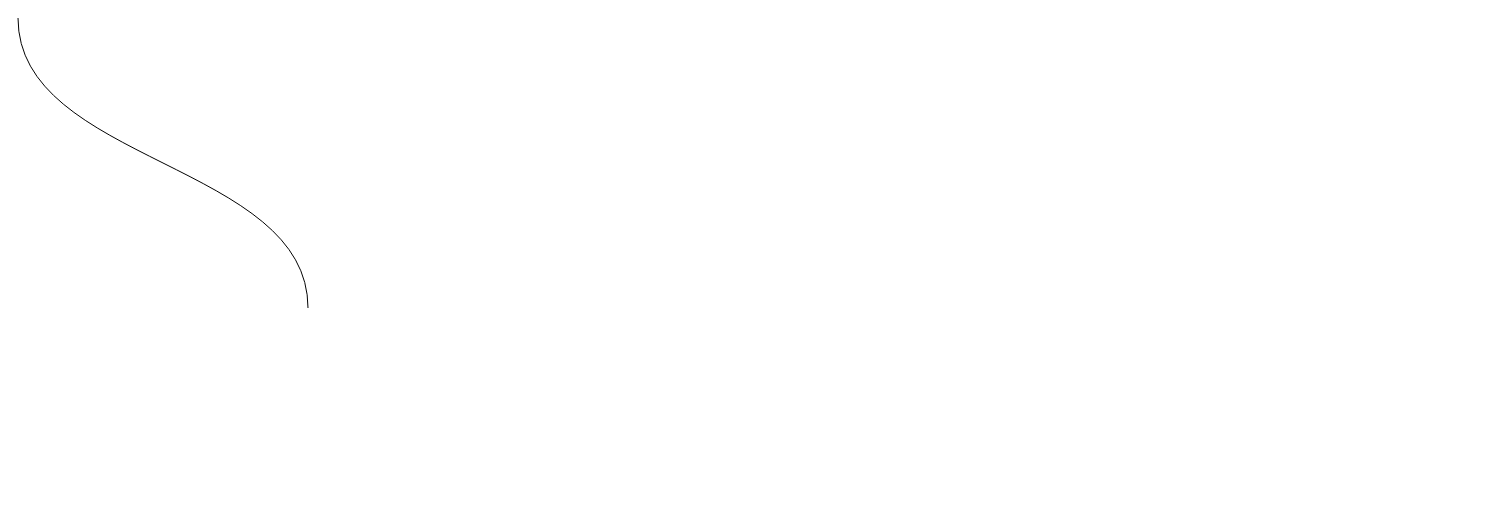
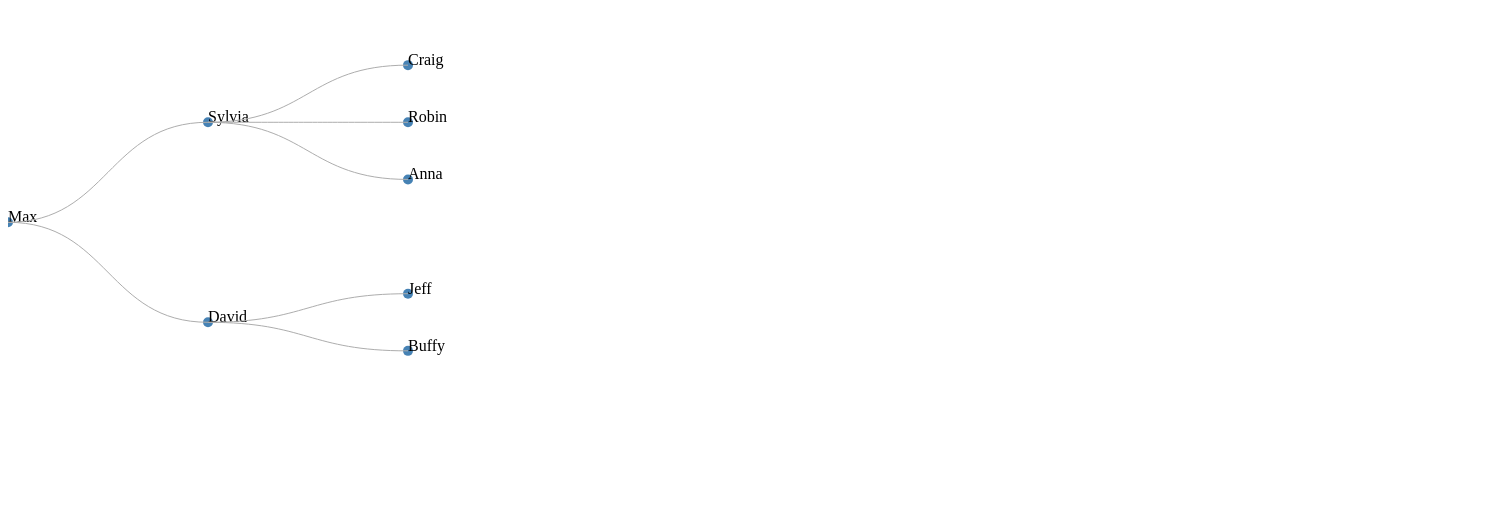
Before and after one commit to sumeersinha/d3-tut, a plain HTML site: page tut-14-2.html in a window 1280 px wide. Shown: the top 511 px of the page, 1508 px wide, since content can reach past the window. Drawn offline with nearby package versions, Linux system fonts and the light colour scheme.

Commit message:
tutorial 15 + fix tut-14

```diff
--- a/mydata-14.json
+++ b/mydata-14.json
@@ -8,7 +8,7 @@
 				{"name": "Robin"},
 				{"name": "Anna"}
 			]
-		}
+		},
 		{
 			"name" : "David",
 			"children" : [
--- a/tut-14-2.html
+++ b/tut-14-2.html
@@ -1,24 +1,57 @@
 <!doctype html>
 <html>
 <head>
-	<title>D3 Tutorial - 4</title>
+	<title>D3 Tutorial - 15</title>
 	<script src="http://d3js.org/d3.v3.min.js" charset="utf-8"></script>
 </head>
 	<body>
 		<script>
 			var canvas = d3.select("body")
 							.append("svg")
-							.attr("width", 1500)
-							.attr("height", 1500);
+							.attr("width", 500)
+							.attr("height", 500);
 
-			var diagonal = d3.svg.diagonal()
-								.source({x: 10, y: 10})
-								.target({x: 300, y: 300});
+			var tree = d3.layout.tree()
+							.size([400,400]);
 
-			canvas.append("path")
-					.attr("fill", "none")
-					.attr("stroke", "black")
-					.attr("d", diagonal);
+			d3.json("mydata-14.json", function(data){
+				var nodes = tree.nodes(data);
+				var links = tree.links(nodes);
+
+				var node = canvas.selectAll(".node")
+									.data(nodes)
+									.enter()
+										.append("g")
+										.attr("class", "node")
+										.attr("transform", function(d){
+											return "translate("+d.y+","+d.x+")";
+										});
+
+				node.append("circle")
+						.attr("r",5)
+						.attr("fill", "steelblue");
+
+				node.append("text")
+						.text(function(d){
+							return d.name;
+						});
+
+				var diagonal = d3.svg.diagonal()
+									.projection(function(d){
+										return [d.y,d.x];
+									});
+
+				canvas.selectAll(".link")
+						.data(links)
+						.enter()
+							.append("path")
+							.attr("class","link")
+							.attr("fill", "none")
+							.attr("stroke", "#ADADAD")
+							.attr("d",diagonal);
+
+				//console.log(links);
+			});
 
 		</script>
 	</body>
```
